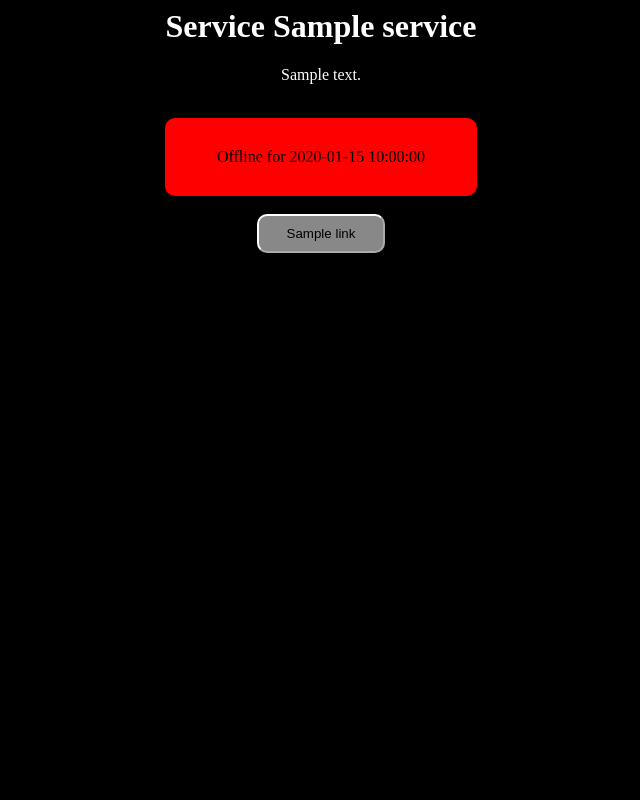
After one commit to cibere/uptime-pinger, a Python web app: template templates/service.html in a window 1280 px wide. The commit adds this page. Shown: the whole page, without its empty margins (319-959 px from the left). Run offline with Jinja, Linux system fonts and the light colour scheme; the template is opened without the code that fills it: most values are stand-ins (such as "Sample title", 1, 10 or a date in 2020).

Commit message:
added support for more info regarding services

```diff
--- /dev/null
+++ b/templates/service.html
@@ -0,0 +1,74 @@
+<html>
+    <head>
+        <title>{{ service.name }} status | cibere.dev</title>
+        <style>
+            body {
+                background-color: black;
+                color: white;
+            }
+
+            .container {
+                text-align: center;
+            }
+
+            .title {
+                font-size: 20px;
+                font-weight: bold;
+            }
+
+            .status {
+                padding: 30px;
+                border-radius: 10px;
+                border-color: white;
+                color: black;
+                width: 20%;
+                margin: auto;
+            }
+
+            .online {
+                background-color: green;
+            }
+
+            .offline {
+                background-color: red;
+            }
+
+            a {
+                text-decoration: none;
+                color: inherit
+            }
+
+            button {
+                padding: 10px;
+                border-radius: 10px;
+                border-color: white;
+                width: 10vw;
+            }
+        </style>
+    </head>
+    <body>
+        <div class="container">
+            <h1>Service {{ service.name }}</h1>
+            <p>{{ service.description }}</p>
+            <br>
+            {% if service.online %}
+
+                <p class="status online">
+                    Online
+                </p>
+
+            {% else %}
+
+                <p class="status offline">
+                    Offline for {{ service.offline_since }}
+                </p>
+
+            {% endif %}
+            <br>
+
+            {% for link in service.links %}
+                <a href="{{ link.url }}"><button style="background-color: {{ link.color }}">{{ link.name }}</button></a>
+            {% endfor %}
+        </div>
+    </body>
+</html>
```
Also changed, not shown: main.py (+17 -0 lines), objects/config.py (+23 -8 lines), objects/website.py (+24 -1 lines), templates/index.html (+12 -4 lines).
